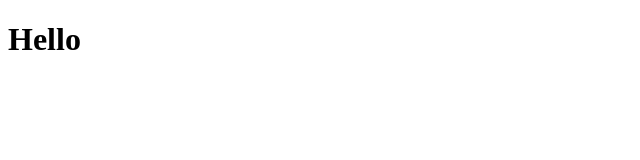
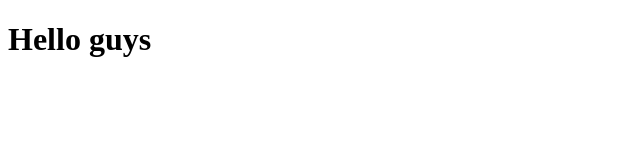
Before and after one commit to bala08011984/sample_repo, a plain HTML site: page index.html in a window 1280 px wide. Shown: the whole page, without its empty margins (0-640 px from the left). Drawn offline with Linux system fonts and the light colour scheme.

Commit message:
modified index.html

```diff
--- a/index.html
+++ b/index.html
@@ -6,6 +6,6 @@
     <title>Document</title>
 </head>
 <body>
-    <h1>Hello</h1>
+    <h1>Hello guys</h1>
 </body>
 </html>
```
